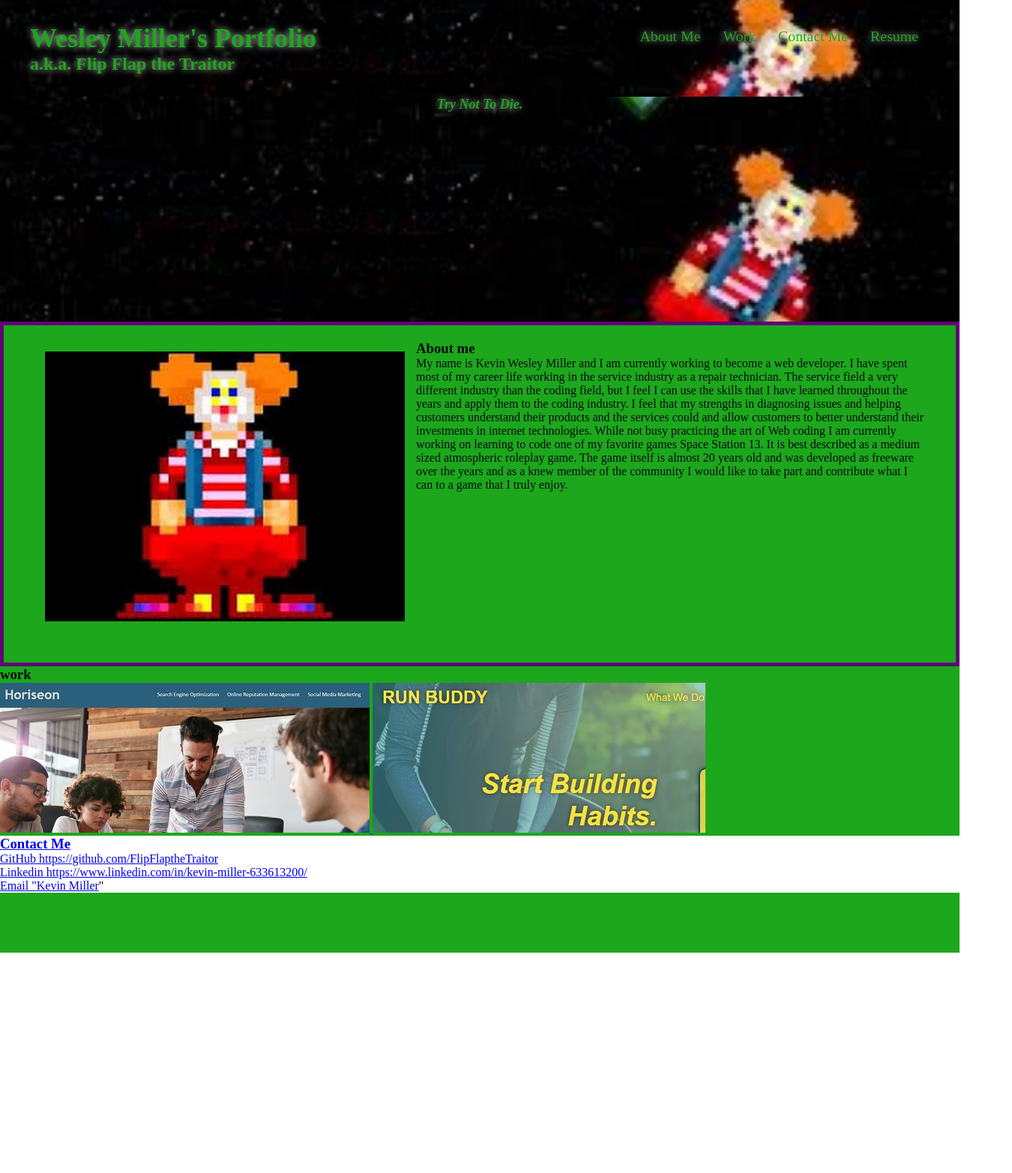
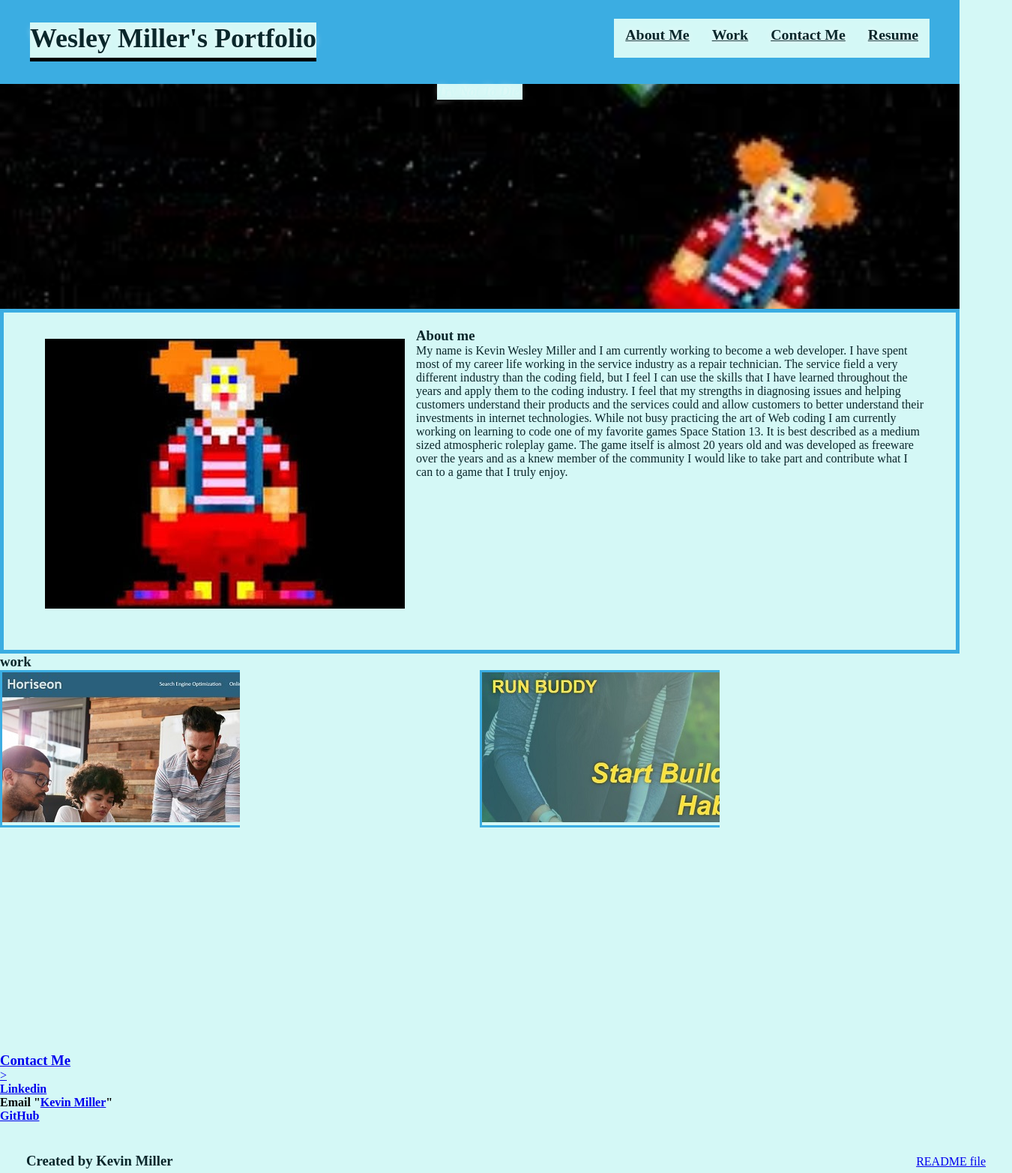
Before and after one commit to FlipFlaptheTraitor/my_portfolio, a plain HTML site: page my_portfolio.html in a window 1280 px wide. Shown: the whole page at 75% size, 1350 px wide, since content can reach past the window. Before the commit the page ends 1271 px from the top, so only its background shows below. Drawn offline with Linux system fonts and the light colour scheme.

Commit message:
complete bare bones structure and basic CSS

```diff
--- a/assets/css/portfoliostyle.css
+++ b/assets/css/portfoliostyle.css
@@ -1,13 +1,12 @@
 :root {
-    --primary-color: #1ca71c;
-    --secondary-color: #5f0276;
-    --tertiary-color: #00090a;
+    --primary-color: #d4f8f6;
+    --secondary-color: #3bade2;
+    --tertiary-color: #0a272b;
   }
   *  {
-    top: 0;
     margin: 0;
-    padding: 0;
-    box-sizing: border-box;
+  padding: 0;
+    background-color: var(--primary-color);
   }
   /*Header start*/
   header {
@@ -16,38 +15,32 @@
     justify-content: space-between;
     flex-wrap: wrap;
     top: 0;
-    background-image: url("../images/ss13_hero.jpg");
+    background-color:var(--secondary-color);
     background-size: cover;
     background-attachment: fixed;
     background-position: 100%;
+  }
 
-  }
-  .name{
+  header h1 {
     display: flex;
     justify-content: space-between;
     flex-wrap: wrap;
-  }
-  header h1 {
     font-weight: bold;
     margin: 0;
     font-size: 36px;
-    color: var(--primary-color);
+    border-bottom: 5px solid black;
+    padding-bottom: 5px;
+    background: var(--primary-color);
+    color: var(--tertiary-color);
     text-shadow: 0 0 10px rgba(255,255,255, 0.75);
-  }
-  header h2 {
-    font-weight: italic;
-    margin: 0;
-    font-size: 24px;
-    color: var(--primary-color);
-    text-shadow: 0 0 10px rgba(255,255,255, 0.75);
+
   }
   header a {
-    text-decoration: none;
-    color: var(--primary-color);
+    color: var(--tertiary-color);
   }
 
   header nav {
-    margin: 7px 0;
+    margin: 5px 0;
   }
 
   header nav ul {
@@ -60,7 +53,7 @@
 
   header nav ul li a {
     padding: 10px 15px;
-    font-weight: lighter;
+    font-weight: bold;
     font-size: 1.55vw;
     text-shadow: 0 0 10px rgba(255,255,255, 0.75);
   }
@@ -68,7 +61,7 @@
   header nav ul li a:hover {
     background: var(--primary-color);
     color: var(--secondary-color);
-    border-radius: 5px;
+    border-radius: 1px;
     text-shadow: none;
   }
   /* Header end */
@@ -125,6 +118,22 @@
   background-color: var(--primary-color);
   color: var(--tertiary-color);
 }
+.work-grid-container {
+  display: grid;
+  grid-template-columns: repeat(auto-fit, minmax(200px, 1fr));
+  grid-template-rows: repeat(4, minmax(100px, auto));
+}
+.work-grid-item {
+  background-position: center;
+  max-height: 100%;
+  background-size: cover;
+  width:100%;
+  border: solid var(--secondary-color);
+}
+
+.work-grid-item:hover  {
+  opacity: .1;
+}
 /*work end*/
 /*contact Me*/
 /*contact Me end*/
@@ -153,4 +162,8 @@ footer div {
 /*Footer end*/
 .flex-row {
   display: flex;
+  flex-wrap: wrap;
+  flex-direction: row;
+  align-self:flex-start;
+  justify-content: space-between;
 }
--- a/my_portfolio.html
+++ b/my_portfolio.html
@@ -9,9 +9,8 @@
     <body>
     <!--header-->
     <header>
-            <div id="name" >
+            <div id="name">
             <h1>Wesley Miller's Portfolio</h1>
-            <h2>a.k.a. Flip Flap the Traitor</h2>
         </div>
             <!--navigation-->
           <nav>
@@ -40,7 +39,7 @@
 <!--hero end-->
 <!--about me-->
 
-    <div class="about-me">
+    <div class="about-me"id="about-me">
         <image class="myimage" src="./assets/images/ss13clown.jpg">
            <div class="about-me-txt">
             <h3> About me </h3>
@@ -61,30 +60,34 @@
 </div>
 <!--about me end-->
 <!--work-->
-<section class="work">
-
-  <h3>work</h3>
-
-  <a href="https://flipflapthetraitor.github.io/FlipFlaptheTraitor-Horiseon-SEO-managment/">
-    <img alt="horiseon" src="./assets/images/horiseon.jpg">
-    <a href="https://flipflapthetraitor.github.io/Run-Buddy/">
-        <img alt="Run-Buddy" src="./assets/images/run-buddy.jpg">
+<section class= "work" id="work">
+    <h3>work</h3>
+  <div class="work-grid-container">
+    <div class="work-grid-item"><a href="https://flipflapthetraitor.github.io/FlipFlaptheTraitor-Horiseon-SEO-managment/">
+        <img alt="horiseon" src="./assets/images/horiseon.jpg"></div>
+    <div class="work-grid-item"><a href="https://flipflapthetraitor.github.io/Run-Buddy/">
+        <img alt="Run-Buddy" src="./assets/images/run-buddy.jpg"></div>
+ <!--  <div class="work-grid-item"></div>
+ -->
 </section>
 <!--work end-->
 <!--contact me-->
-<section id="contact-me">
-    <div class= "flex-row">
+<section class="contact" id="contact">
     <h3>Contact Me</h3>
-    </div>
-<p>GitHub https://github.com/FlipFlaptheTraitor</p>
-<p>Linkedin https://www.linkedin.com/in/kevin-miller-633613200/</p>
-<p>Email "<a href="mailto:flipflapthetraitor@protonmail.com">Kevin Miller</a>"</p>
+    <div class="flex-row">>
+    <h4><a href="https://www.linkedin.com/in/kevin-miller-633613200/">Linkedin</a></h4>
+<h4>Email "<a href="mailto:flipflapthetraitor@protonmail.com">Kevin Miller</a>"</h4>
+<h4><a href="https://github.com/FlipFlaptheTraitor">GitHub</a></h4>
+</div>
 </section>
 <!--contact me end-->
 </body>
 <!--footer-->
 <footer>
-
+    <h3>Created by Kevin Miller</h3>
+    <div>
+      <a href="./README.md">README file</a>
+    </div>
 </footer>
 <!--footer end-->
 </html>
```
